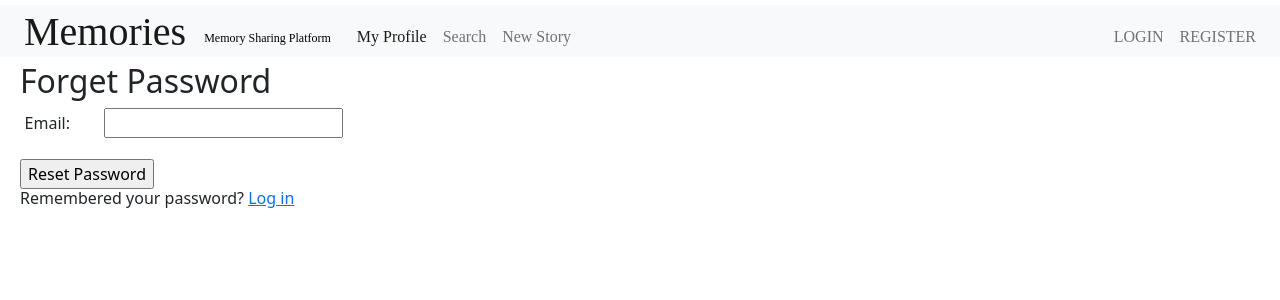
After one commit to gokalpayaz/SWE573, a Django app: template memories_app/templates/memories/lost_password.html in a window 1280 px wide. The commit adds this page. Shown: the top 300 px of the page. Run offline with Django 3.2, Linux system fonts and the light colour scheme; the template is opened without the code that fills it, so the values that code supplies are empty; some libraries are stand-ins or nearby versions; some web fonts are replaced.

Commit message:
Lost Password Page Development #22

```diff
--- a/memories_app/templates/memories/landing.html
+++ b/memories_app/templates/memories/landing.html
@@ -17,7 +17,7 @@
         <label for="password">Password:</label>
         <input type="password" id="password" name="password" required><br><br>
         <input type="submit" value="Login">
-        <a href="#">Forget Password?</a>
+        <a href="{% url 'lost_password' %}">Forget Password?</a>
 </form>
 <p>Don't have an account? <a href="{% url 'signup' %}" >Sign up now</a></p>
 {% endblock %}
--- /dev/null
+++ b/memories_app/templates/memories/lost_password.html
@@ -0,0 +1,19 @@
+{% extends 'base.html' %}
+
+{% block content %}
+<h2>Forget Password</h1>
+{% if messages %}
+    <ul class="messages">
+        {% for message in messages %}
+            <li{% if message.tags %} class="{{ message.tags }}"{% endif %}>{{ message }}</li>
+        {% endfor %}
+    </ul>
+{% endif %}
+<form method="post" action="{% url 'reset_password' %}">
+    {% csrf_token %}
+    <label for="email">Email:</label>
+    <input type="email" id="email" name="email" required><br><br>
+    <input type="submit" value="Reset Password">
+</form>
+<p>Remembered your password? <a href="{% url 'landing' %}">Log in</a></p>
+{% endblock %}
--- a/memories_app/urls.py
+++ b/memories_app/urls.py
@@ -10,10 +10,12 @@ from django.views.generic import TemplateView
 
 urlpatterns = [
     # path('users/create', user_views.create_user),
+    path('', TemplateView.as_view(template_name='memories/landing.html'), name='landing'),
     path('users/', user_views.get_all_users, name='users'),
-    path('landing/', TemplateView.as_view(template_name='memories/landing.html'), name='landing'),
     path('signup/', TemplateView.as_view(template_name='memories/signup.html'), name='signup'),
     path('create_user/', user_views.create_user, name='create_user'),
     path('login_user/', user_views.login_user, name='login_user'),
+    path('lost_password/', TemplateView.as_view(template_name='memories/lost_password.html'), name='lost_password'),
+    path('lost_password/reset_password/', user_views.reset_password, name='reset_password'),
 
 ]
--- a/memories_app/views/user_views.py
+++ b/memories_app/views/user_views.py
@@ -18,6 +18,8 @@ from ..controllers.user_controller import UserController
 # and a context dictionary, Django uses the specified template to generate an HTML response
 # that includes the content of the template with the context variables filled in.
 # The resulting HTML response is then returned to the client.
+
+user_controller = UserController()
 
 
 @csrf_exempt
```
